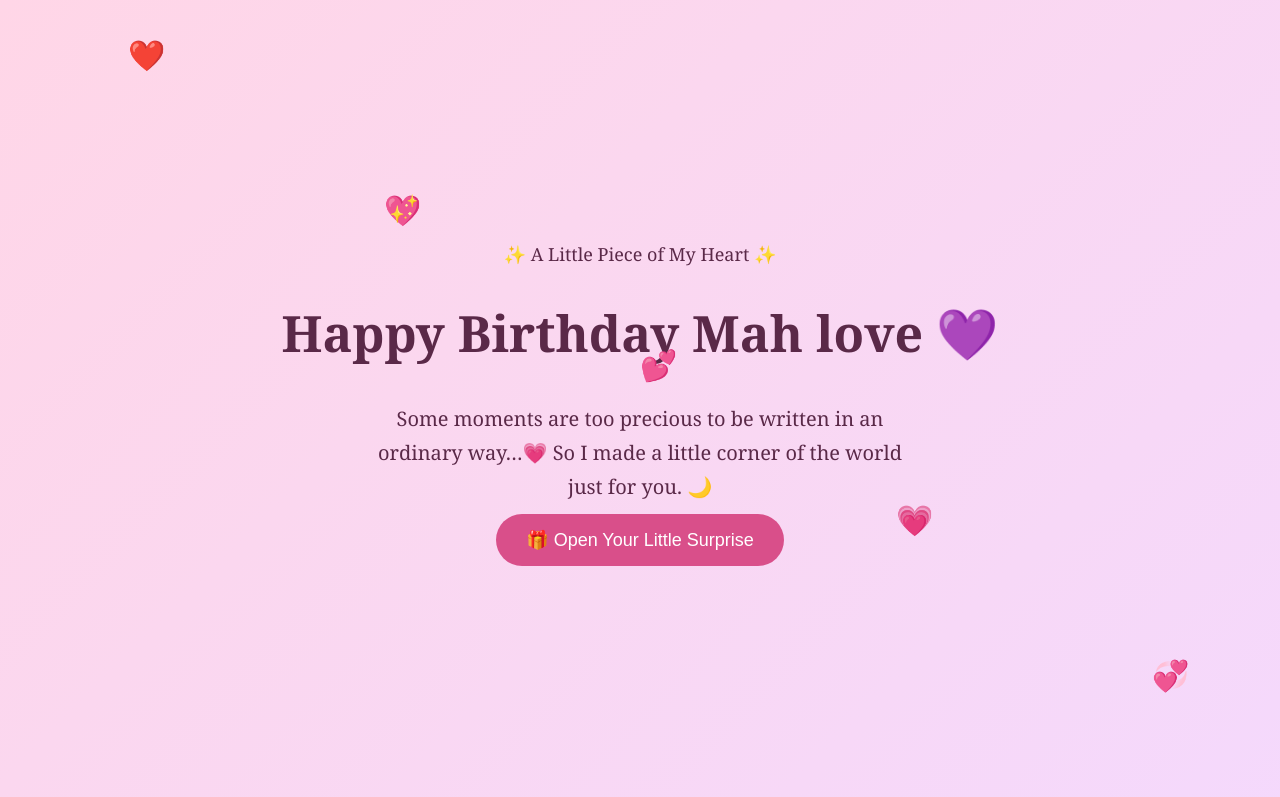
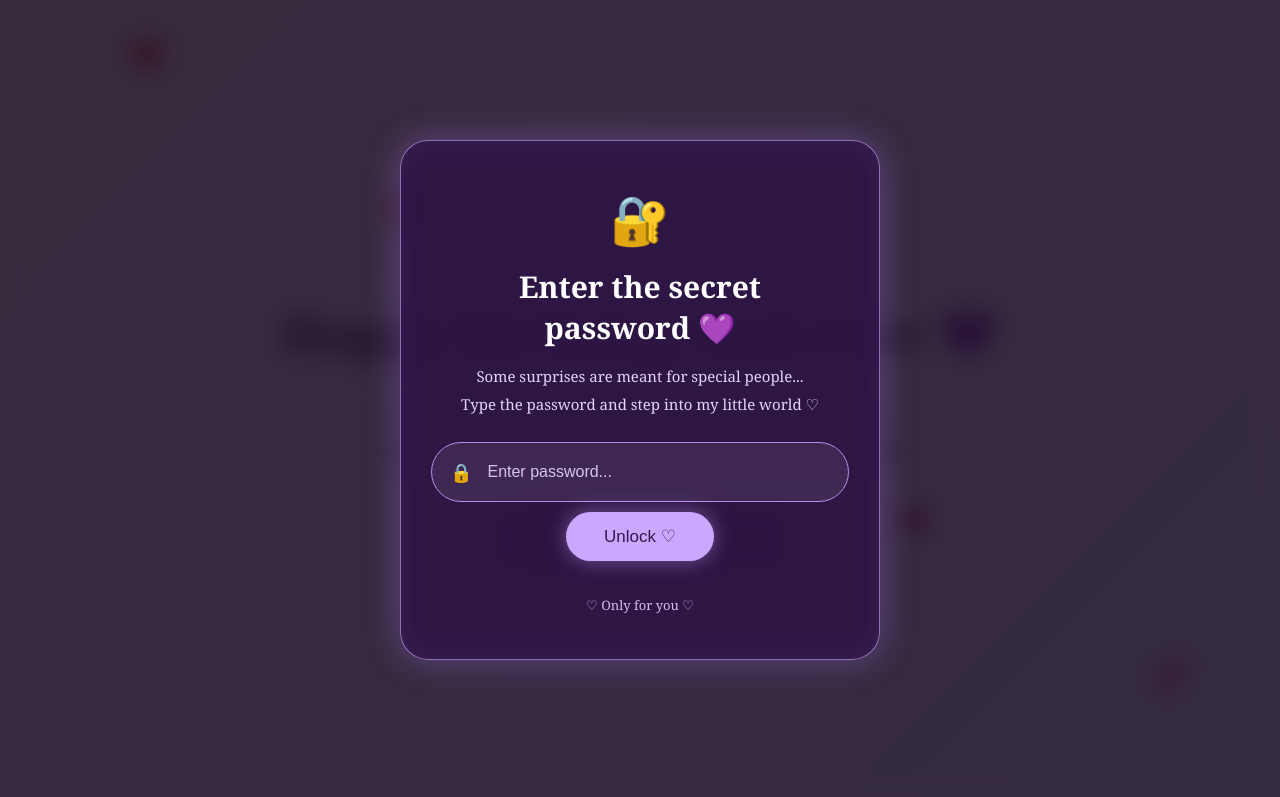
Before and after one commit to farzamf0910/birthday-surprise, a plain HTML site: page index.html in a window 1280 px wide. Shown: the top 797 px of the page. Drawn offline with Linux system fonts and the light colour scheme.

Commit message:
style.css

```diff
--- a/style.css
+++ b/style.css
@@ -162,3 +162,125 @@ button:hover {
         bottom: 110%;
     }
 }
+/* =========================
+   SECRET PASSWORD SCREEN
+   ========================= */
+
+.password-screen {
+  position: fixed;
+  inset: 0;
+  z-index: 99999;
+
+  display: flex;
+  justify-content: center;
+  align-items: center;
+
+  background: rgba(12, 5, 25, 0.82);
+  backdrop-filter: blur(12px);
+
+  padding: 20px;
+}
+
+.password-box {
+  width: min(90%, 480px);
+  padding: 45px 30px;
+
+  text-align: center;
+
+  background: rgba(45, 20, 70, 0.88);
+
+  border: 1px solid rgba(210, 170, 255, 0.6);
+  border-radius: 28px;
+
+  box-shadow:
+    0 0 35px rgba(180, 120, 255, 0.35),
+    inset 0 0 25px rgba(190, 140, 255, 0.08);
+
+  color: white;
+}
+
+.lock {
+  font-size: 48px;
+  margin-bottom: 15px;
+}
+
+.password-box h1 {
+  font-size: 30px;
+  margin-bottom: 18px;
+}
+
+.password-box p {
+  color: #e5d4f7;
+  font-size: 15px;
+  margin: 8px 0;
+}
+
+.password-input {
+  display: flex;
+  align-items: center;
+
+  margin: 28px 0 20px;
+
+  padding: 5px 18px;
+
+  border: 1px solid #b98bea;
+  border-radius: 50px;
+
+  background: rgba(255, 255, 255, 0.08);
+}
+
+.password-input span {
+  font-size: 18px;
+}
+
+.password-input input {
+  width: 100%;
+
+  padding: 15px;
+
+  border: none;
+  outline: none;
+
+  background: transparent;
+
+  color: white;
+  font-size: 16px;
+}
+
+.password-input input::placeholder {
+  color: #d8c3eb;
+}
+
+.password-box button {
+  border: none;
+
+  padding: 14px 38px;
+
+  border-radius: 50px;
+
+  background: #cda6ff;
+  color: #35164f;
+
+  font-size: 17px;
+  cursor: pointer;
+
+  box-shadow: 0 0 20px rgba(205, 166, 255, 0.45);
+}
+
+.password-box button:active {
+  transform: scale(0.96);
+}
+
+.password-box small {
+  display: block;
+  margin-top: 25px;
+
+  color: #d8baf5;
+  font-size: 13px;
+}
+
+#wrongPassword {
+  margin-top: 12px;
+  color: #ffb8d8;
+  font-size: 14px;
+}
```
